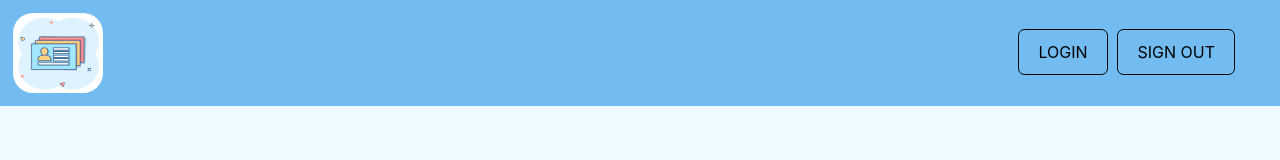
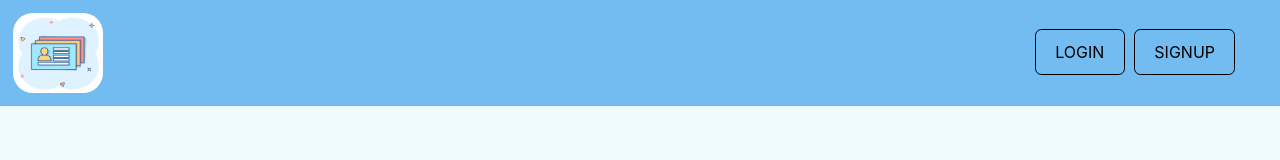
Before and after one commit to FaizShaikh0705/Resume-Builder, a React (Create React App) app: page / in a window 1280 px wide. Shown: the top 160 px of the page. Built offline with nearby package versions, Linux system fonts and the light colour scheme.

Commit message:
Login setup1

```diff
--- a/src/App.js
+++ b/src/App.js
@@ -1,6 +1,5 @@
 import React, { Fragment } from "react";
 import Header from "./components/Header/Header";
-// import Body from "./components/Body/Body";
 import Login from "./components/Login/Login"
 import Signup from "./components/Signup/Signup"
 import "./App.css";
--- a/src/components/Nav/Nav.jsx
+++ b/src/components/Nav/Nav.jsx
@@ -2,27 +2,20 @@ import React from 'react'
 import './Nav.css'
 import IMG1 from '../../assets/resumelogo.png'
 import { Link } from "react-router-dom";
-import { auth } from "../../firebase"
 
 
 const Nav = () => {
-
-        const logout = () => {
-            auth().signOut();
-        }
     return (
         <header className="navbar1">
             <img src={IMG1} alt="logo_img" className='logo_img1' />
             <div className="navbar_options">
                 <ul className='navbar_menu'>
                     <li><Link to="/Login" className='btn' target="_blank" rel="noopener noreferrer">LOGIN</Link></li>
-                        <li><Link to="/Signout" className='btn' onClick={logout} >SIGN OUT</Link></li>
+                    <li><Link to="/Signup" className='btn'target="_blank" rel="noopener noreferrer">SIGNUP</Link></li>
                 </ul>
             </div>
         </header>
     )
-
-
 }
 
-export default Nav;
+export default Nav
```
Lines whose indentation alone changed are shown as unchanged.
